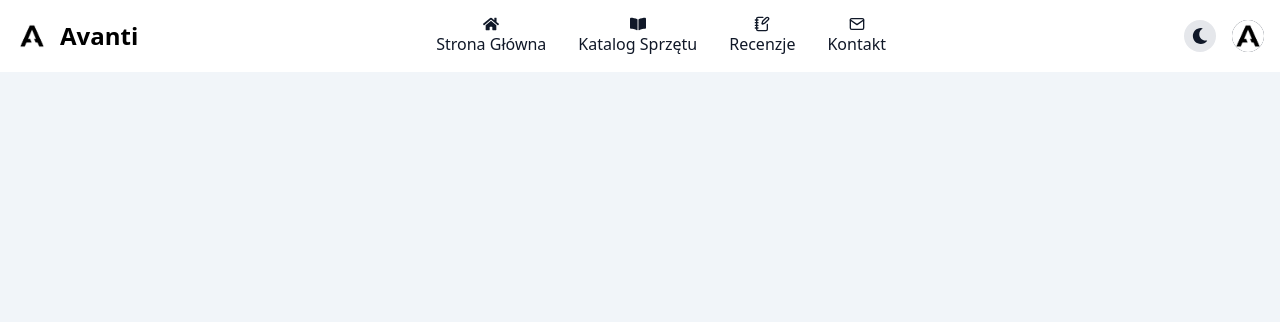
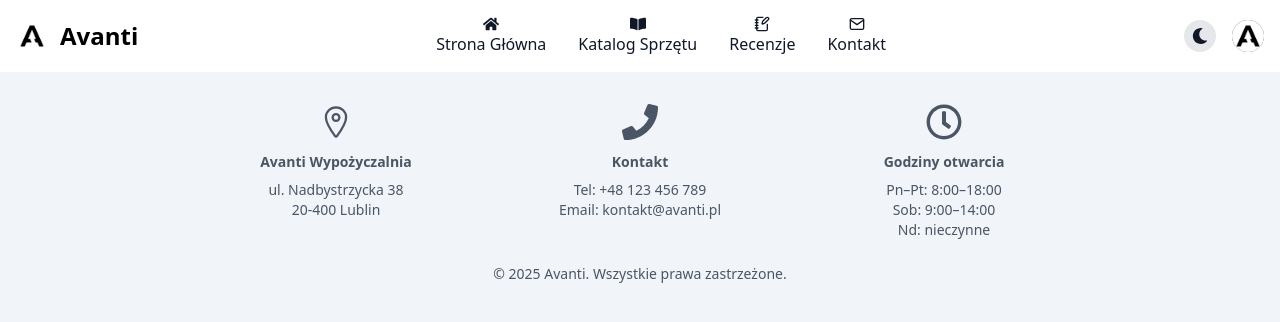
Before and after one commit to HubertRG/EquipmentRentalStore, a React app in the folder frontend/: page /login in a window 1280 px wide. Shown: the top 322 px of the page. Built offline with nearby package versions, Linux system fonts and the light colour scheme; the HTML template or start-up script is replaced by a standard one.

Commit message:
feat(frontend): added footer component

```diff
--- /dev/null
+++ b/frontend/src/components/Footer.jsx
@@ -0,0 +1,39 @@
+import { IoLocationOutline } from "react-icons/io5";
+import { FaPhone } from "react-icons/fa";
+import { FaRegClock } from "react-icons/fa";
+
+/**
+    Stopka interfejsu
+    Zawiera dane kontaktowe oraz godziny otwarcia sklepu
+*/
+
+export default function Footer() {
+  return (
+    <footer className="py-8 text-center text-sm text-gray-600 dark:text-gray-400">
+      <div className="max-w-4xl mx-auto grid grid-cols-1 md:grid-cols-3 gap-4">
+        <div className="flex flex-col items-center">
+          <IoLocationOutline className="text-4xl mb-3" />
+          <h4 className="font-semibold mb-2">Avanti Wypożyczalnia</h4>
+          <p>ul. Nadbystrzycka 38</p>
+          <p>20-400 Lublin</p>
+        </div>
+        <div className="flex flex-col items-center">
+          <FaPhone className="text-4xl mb-3" />
+          <h4 className="font-semibold mb-2">Kontakt</h4>
+          <p>Tel: +48 123 456 789</p>
+          <p>Email: kontakt@avanti.pl</p>
+        </div>
+        <div className="flex flex-col items-center">
+          <FaRegClock className="text-4xl mb-3" />
+          <h4 className="font-semibold mb-2">Godziny otwarcia</h4>
+          <p>Pn–Pt: 8:00–18:00</p>
+          <p>Sob: 9:00–14:00</p>
+          <p>Nd: nieczynne</p>
+        </div>
+      </div>
+      <p className="mt-6">
+        © {new Date().getFullYear()} Avanti. Wszystkie prawa zastrzeżone.
+      </p>
+    </footer>
+  );
+}
--- a/frontend/src/views/Admin.jsx
+++ b/frontend/src/views/Admin.jsx
@@ -1,5 +1,6 @@
 import React from "react";
 import Navbar from "../components/Navbar";
+import Footer from "../components/Footer";
 
 /*
     Panel administratora
@@ -14,6 +15,7 @@ export default function Admin() {
       <h2 className="text-2xl font-bold mb-4 text-center bg-green-950 p-3 rounded text-white shadow-2xl m-5">
         Panel administratora
       </h2>
+      <Footer />
     </div>
   );
 }
--- a/frontend/src/views/Catalog.jsx
+++ b/frontend/src/views/Catalog.jsx
@@ -1,5 +1,6 @@
 import React from "react";
 import Navbar from "../components/Navbar";
+import Footer from "../components/Footer";
 
 /*
     Katalog sprzętu
@@ -15,6 +16,7 @@ export default function Catalog() {
         <h2 className="text-2xl font-bold mb-4 text-center bg-green-950 p-3 rounded text-white shadow m-5">
           Katalog sprzętu
         </h2>
+        <Footer />
       </div>
     </>
   );
--- a/frontend/src/views/Contact.jsx
+++ b/frontend/src/views/Contact.jsx
@@ -1,5 +1,6 @@
 import React from "react";
 import Navbar from "../components/Navbar";
+import Footer from "../components/Footer";
 
 /*
     Strona kontaktowa
@@ -17,6 +18,7 @@ export default function Contact() {
           </h2>
         </section>
       </div>
+      <Footer />
     </div>
   );
 }
--- a/frontend/src/views/ErrorPage.jsx
+++ b/frontend/src/views/ErrorPage.jsx
@@ -1,4 +1,6 @@
 import React from "react";
+import { NavLink } from "react-router";
+import Footer from "../components/Footer";
 
 /*
     Strona błędu
@@ -6,10 +8,14 @@ import React from "react";
     Umożliwia powrót do strony głównej
 */
 
-export default function ErrorPage(){
-    return (
-        <div>
-            <p>404 - Strona nie istnieje</p>
-        </div>
-    )
+export default function ErrorPage() {
+  return (
+    <div className="bg-slate-100 min-h-screen text-black dark:text-white">
+      <h2>404 - Strona nie istnieje</h2>
+      <NavLink to="/">
+        <h4>Powrót do strony głównej</h4>
+      </NavLink>
+      <Footer />
+    </div>
+  );
 }
--- a/frontend/src/views/Home.jsx
+++ b/frontend/src/views/Home.jsx
@@ -1,5 +1,6 @@
 import React from "react";
 import Navbar from "../components/Navbar";
+import Footer from "../components/Footer";
 
 /*
     Strona główna
@@ -17,6 +18,7 @@ export default function Home() {
           Wypożyczalnia Sprzętu Sportowego
         </h1>
       </section>
+      <Footer />
     </div>
   );
 }
--- a/frontend/src/views/Login.jsx
+++ b/frontend/src/views/Login.jsx
@@ -1,5 +1,6 @@
 import React from "react";
 import Navbar from "../components/Navbar";
+import Footer from "../components/Footer";
 
 /*
     Strona logowania
@@ -10,6 +11,7 @@ export default function Login() {
   return (
     <div className="min-h-screen bg-slate-100 dark:bg-[#242424]  transition-colors duration-300">
       <Navbar />
+      <Footer />
     </div>
   );
 }
--- a/frontend/src/views/Profile.jsx
+++ b/frontend/src/views/Profile.jsx
@@ -1,5 +1,6 @@
 import React from "react";
 import Navbar from "../components/Navbar";
+import Footer from "../components/Footer";
 
 /*
     Panel użytkownika
@@ -15,6 +16,7 @@ export default function Profile() {
         <h1 className="text-3xl text-black dark:text-white font-bold mb-6">
           Mój profil
         </h1>
+        <Footer />
       </div>
     </>
   );
--- a/frontend/src/views/Register.jsx
+++ b/frontend/src/views/Register.jsx
@@ -1,5 +1,6 @@
 import React from "react";
 import Navbar from "../components/Navbar";
+import Footer from "../components/Footer";
 
 /*
     Strona rejestracji
@@ -10,6 +11,7 @@ export default function Register() {
   return (
     <div className="min-h-screen bg-slate-100 dark:bg-[#242424]  transition-colors duration-300">
       <Navbar />
+      <Footer/>
     </div>
   );
 }
--- a/frontend/src/views/Reservations.jsx
+++ b/frontend/src/views/Reservations.jsx
@@ -1,5 +1,6 @@
 import React from "react";
 import Navbar from "../components/Navbar";
+import Footer from "../components/Footer";
 
 /*
     Strona rezerwacji
@@ -15,6 +16,7 @@ export default function Reservations() {
         <h2 className="text-2xl font-bold mb-4 text-center bg-green-950 p-3 rounded text-white shadow m-5">
           Rezerwacje
         </h2>
+        <Footer />
       </div>
     </>
   );
--- a/frontend/src/views/Reviews.jsx
+++ b/frontend/src/views/Reviews.jsx
@@ -1,5 +1,6 @@
 import React from "react";
 import Navbar from "../components/Navbar";
+import Footer from "../components/Footer";
 
 /*
     Strona recenzji
@@ -11,6 +12,7 @@ export default function Reviews() {
   return (
     <div className=" min-h-screen bg-gray-100 dark:bg-[#242424] text-black transition-colors duration-300">
       <Navbar />
+      <Footer />
     </div>
   );
 }
```
Also changed, not shown: 1 other file (tests, documents, lock files or other folders).
